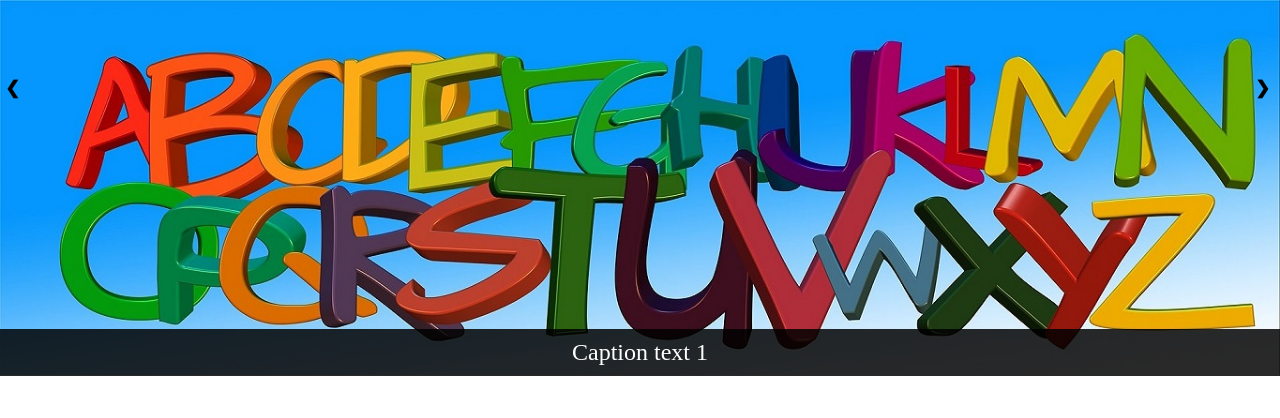
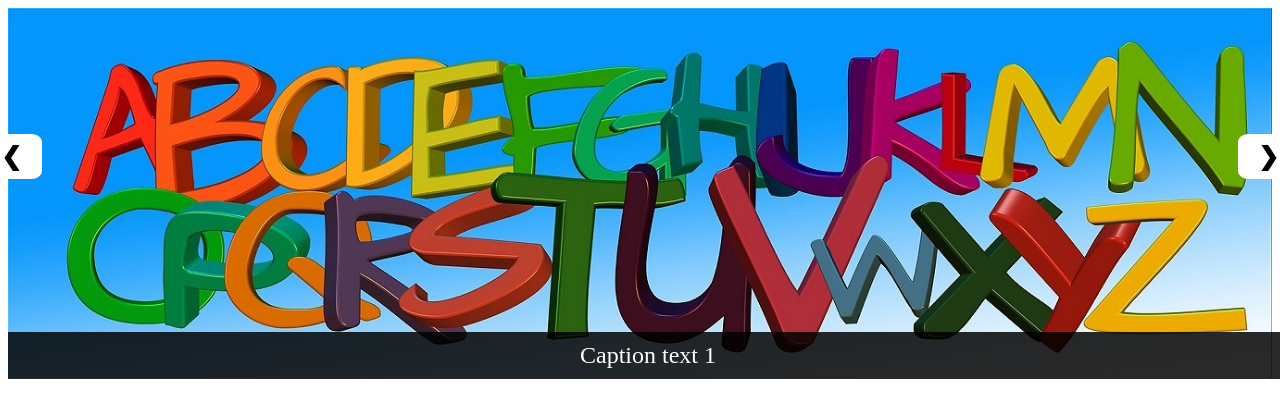
Before and after one commit to Rajasharma8770/image-slider, a plain HTML site: page index.html in a window 1280 px wide. Drawn offline with Linux system fonts and the light colour scheme.

Commit message:
Update style.css

```diff
--- a/style.css
+++ b/style.css
@@ -1,6 +1,9 @@
-body{
-    margin: 0;
-}
+body {
+    /* overflow-y: hidden; Hide vertical scrollbar */
+    overflow-x: hidden; /* Hide horizontal scrollbar */
+  }
+
+
 .slide-container{
     position: relative;
     width: 100%;
@@ -20,8 +23,9 @@ body{
 .last{
     right: 10px;
 }
-.first{
+.first {
     left: 10px;
+
 }
 
 .caption{
@@ -38,46 +42,22 @@ body{
     display: none;
 }
 
+@media screen and (min-width: 375px) {
 
-@media screen and (min-width: 412px) {
     .first {
-        left: -15px;
-        margin-top: -219px;
-        font-size: 18px;
-    }
+    left: -19px;
+    margin-top: -90px;
+}
 
-    .last {
-        right: -10px;
-        margin-top: -219px;
-        font-size: 18px;
+  .last {
+        right: -19px;
+        margin-top: -90px;
+
     }
 
     .arrow {
 
-       background-color: rgb(255, 255, 255, 0);
+       background-color: rgb(255, 255, 255, 1);
 
     }
-
   }
-
-  @media screen and (min-width: 375px) {
-
-    .first {
-        left: -15px;
-        margin-top: -155px;
-        font-size: 18px;
-    }
-
-    .last {
-        right: -10px;
-        margin-top: -155px;
-        font-size: 18px;
-    }
-
-    .arrow {
-
-       background-color: rgb(255, 255, 255, 0);
-
-    }
-
-  }
```
